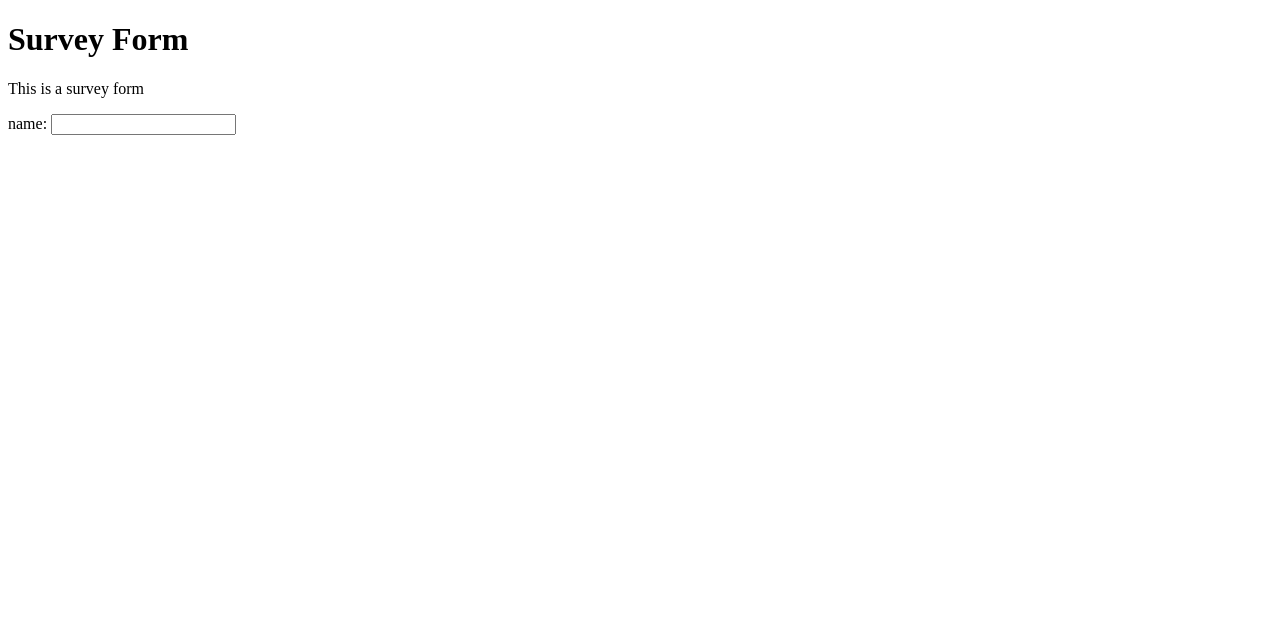
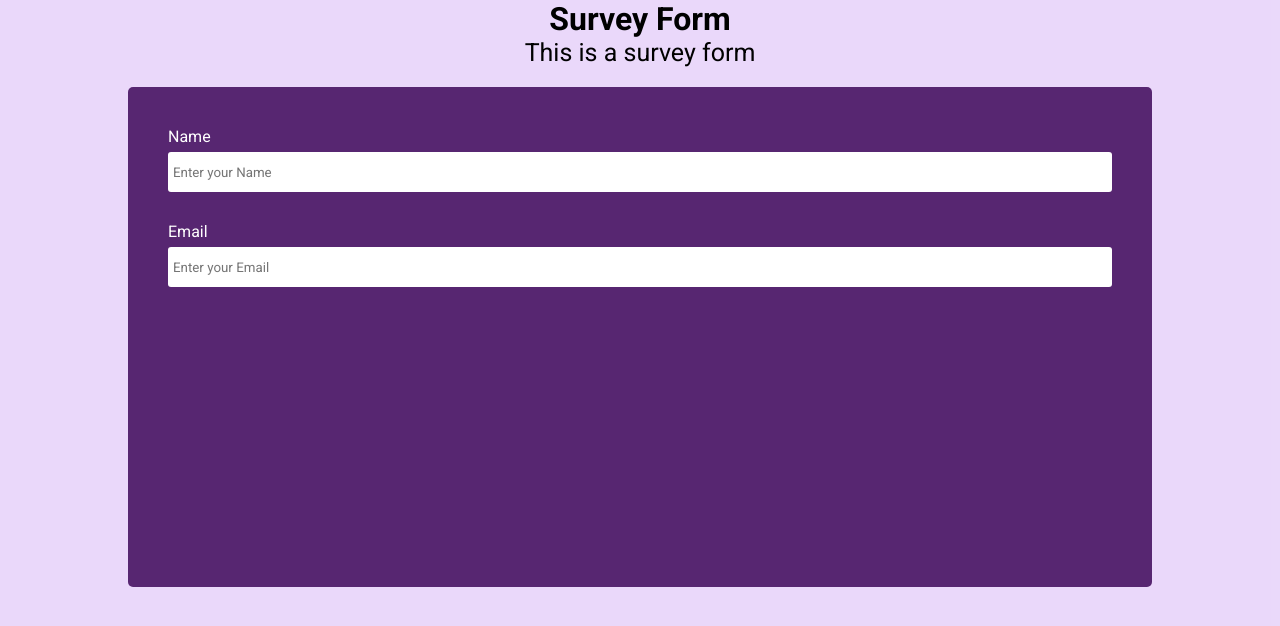
Before and after one commit to sammy-jnr/wisdom-kelvin-githubProject, a plain HTML site: page index.html in a window 1280 px wide. Drawn offline with Linux system fonts and the light colour scheme.

Commit message:
Email field created and styles updated

```diff
--- a/css/style.css
+++ b/css/style.css
@@ -0,0 +1,49 @@
+@import url('https://fonts.googleapis.com/css2?family=Poppins:wght@400;500;600;700;800;900&family=Roboto:wght@300;400;500;700&display=swap');
+*{
+  padding: 0;
+  margin: 0;
+  box-sizing: border-box;
+  font-family: roboto;
+}
+*:focus{
+  outline: none;
+}
+#container{
+  min-height: 100vh;
+  display: flex;
+  flex-direction: column;
+  /* text-align: center; */
+  background-color: rgba(137, 43, 226, 0.181);
+}
+#description,#title{
+  text-align: center;
+}
+#title{
+
+}
+#description{
+  font-size: 25px;
+}
+form{
+  background-color: #3c0457d6;
+  min-height: 500px;
+  width: 80%;
+  margin: 20px auto;
+  border-radius: 5px;
+  padding: 40px;
+  color: white;
+}
+label{
+  display: block;
+  margin-bottom: 30px;
+}
+label input{
+  height: 40px;
+  border: none;
+  border-radius: 3px;
+  padding: 5px;
+  width: 100%;
+}
+label p{
+  margin-bottom: 6px;
+}
--- a/index.html
+++ b/index.html
@@ -7,13 +7,21 @@
   </head>
 
   <body>
-    <h1 id="title">Survey Form</h1>
-    <p id="description">This is a survey form</p>
+    <div id="container">
+      <h1 id="title">Survey Form</h1>
+      <p id="description">This is a survey form</p>
 
-    <form action="submit" id="survey-form">
-      <label for="name" id="name-label">name:</label>
-      <input type="text" id="name" name="name">
-    </form>
+      <form action="submit" id="survey-form">
+        <label for="name" id="name-label">
+          <p>Name</p>
+          <input type="text" id="name" name="name" placeholder="Enter your Name">
+        </label>
+        <label for="email">
+          <p>Email</p>
+          <input type="email" name="email" id="email" required placeholder="Enter your Email">
+        </label>
+      </form>
+    </div>
 
     <script src="https://cdn.freecodecamp.org/testable-projects-fcc/v1/bundle.js"></script>
     <script  src="js/index.js"></script>
```
